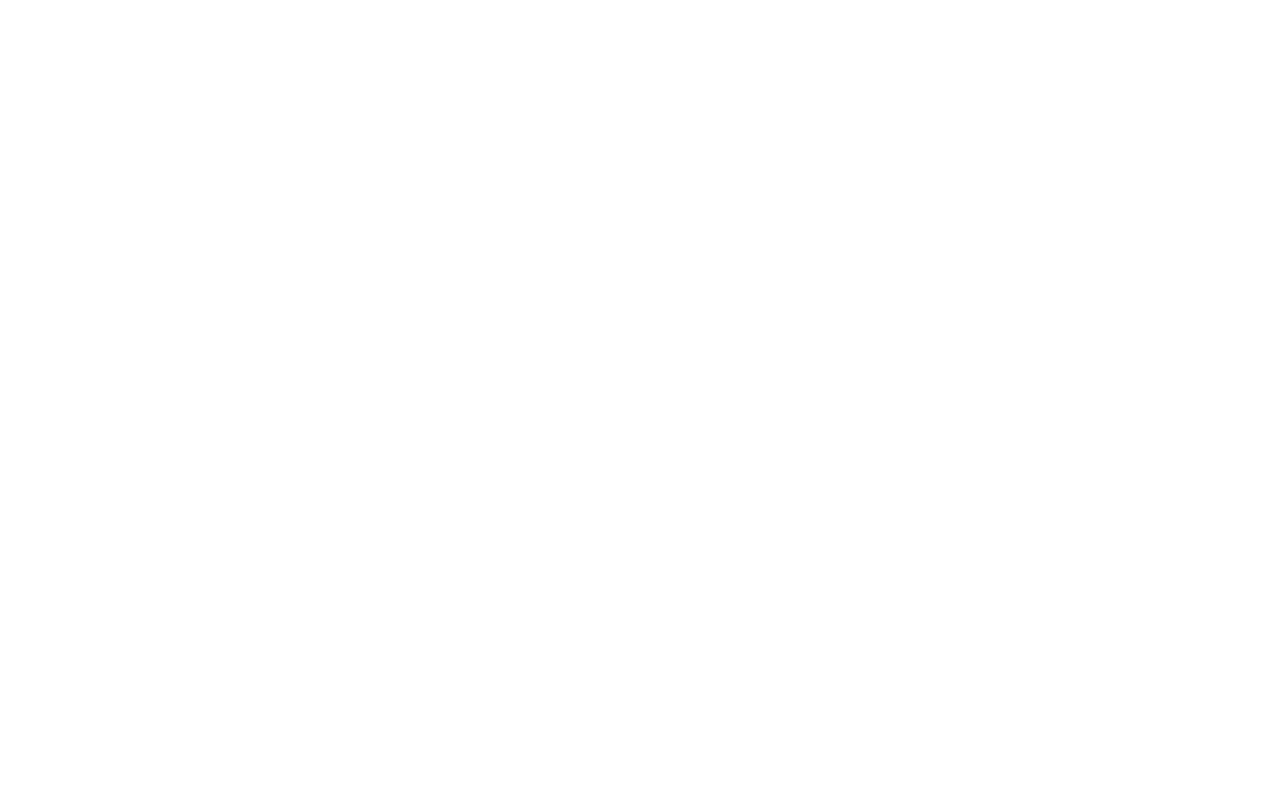
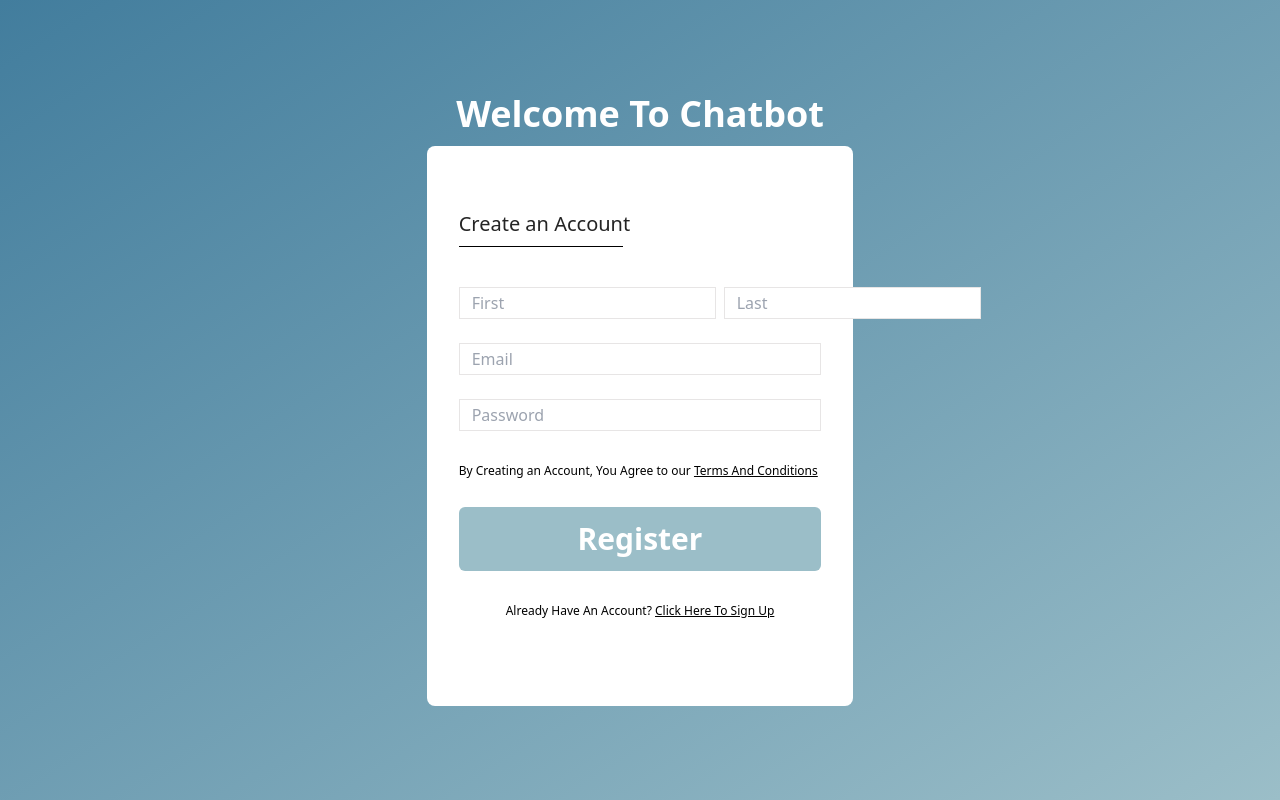
Before and after one commit to nedaskibildis/Chatbot, a React (Vite) app: page /Register in a window 1280 px wide. Before the commit this address had no page. Built offline with nearby package versions, Linux system fonts and the light colour scheme.

Commit message:
Finished Register Page Frontend

```diff
--- a/src/App.jsx
+++ b/src/App.jsx
@@ -1,6 +1,9 @@
 import React from "react";
+
 import Login from "./pages/Login";
 import Main from "./pages/Main"
+import Register from "./pages/Register";
+
 import { BrowserRouter as Router, Route, Routes } from "react-router-dom";
 
 
@@ -11,6 +14,7 @@ function App() {
       <Routes>
         <Route path="/Login" element={<Login />}/>
         <Route path="/Main" element={<Main />}/>
+        <Route path="/Register" element={<Register />}/>
       </Routes>
     </Router>
 
--- a/src/pages/Login.jsx
+++ b/src/pages/Login.jsx
@@ -102,9 +102,7 @@ export default function Login() {
                 Login
               </button>
               {/* Sign Up link */}
-              <a href="/">
-                <p className="text-xs text-center underline text-midBlue">Don't Have An Account? Sign Up Here</p>
-              </a>
+                <p className="text-xs text-center text-midBlue"> Don't Have An Account? <a href="/register" className="underline">Sign Up Here</a></p>
             </form>
           </div>
         </div>
--- /dev/null
+++ b/src/pages/Register.jsx
@@ -0,0 +1,30 @@
+import React from "react";
+import { useState } from "react"
+
+export default function Register() {
+    return (
+        <div className=" h-screen flex flex-col items-center justify-center bg-gradient-to-tl from-lightBlue to-midBlue">
+            <h1 className="mb-3 text-4xl text-white font-bold">Welcome To Chatbot</h1>
+            <div className="min-w-[400px] w-1/3 bg-white h-[70vh] rounded-lg">
+                <form action="" className="flex flex-col h-full w-full">
+                <div className="grid grid-cols-2 gap-4 p-8">
+                    <div className="col-span-1 mt-8">
+                        <h3 className="text-xl text-primaryBlack font-medium mb-2">Create an Account</h3>
+                        <div className="w-[95%] h-[1px] bg-black text-center mb-4"></div>
+                    </div>
+                    <div className="col-span-1"></div>
+                    <div className="col-span-2 flex my-2 mx-auto">
+                        <input type="text" name="firstname" id="firstname" className="mr-1 h-8 border-[1px] border-primaryGray p-3 flex-1" placeholder="First"/>
+                        <input type="text" name="lastname" id="lastname" className="ml-1 h-8 border-[1px] border-primaryGray p-3 flex-1" placeholder="Last"/>
+                    </div>
+                        <input type="email" name="email" id="email" className="mx-auto h-8 border-[1px] border-primaryGray mb-2 col-span-2 p-3 w-full" placeholder="Email"/>
+                        <input type="password" name="Password" id="Password" className="mx-auto h-8 border-[1px] border-primaryGray mb-4 col-span-2 p-3 w-full" placeholder="Password"/>
+                        <p className="col-span-2 text-xs">By Creating an Account, You Agree to our <a href="/" className="underline">Terms And Conditions</a></p>
+                        <button className="col-span-2 bg-lightBlue w-full rounded-md h-16 text-3xl font-bold text-white mt-3">Register</button>
+                    </div>
+                    <p className=" text-xs text-center">Already Have An Account? <a  href="/login" className="underline">Click Here To Sign Up</a></p>
+                </form>
+            </div>
+        </div>
+    )
+}
--- a/tailwind.config.js
+++ b/tailwind.config.js
@@ -9,6 +9,7 @@ export default {
         lightBlue: '#9BBEC8',
         lightestBlue: '#DDF2FD',
         primaryGray: '#E7E5E5',
+        lightGray: '#EBEBEB'
         // Add more custom colors as needed
       },
     },
```
